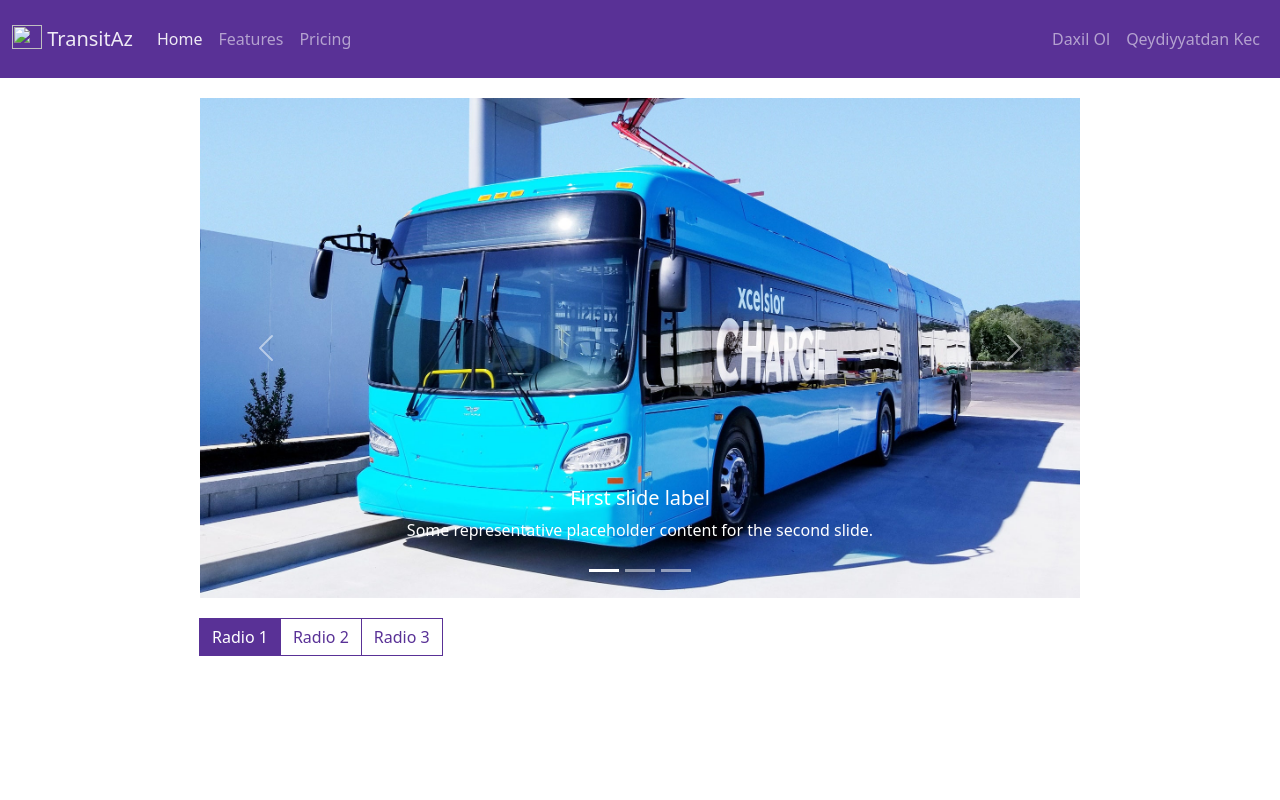
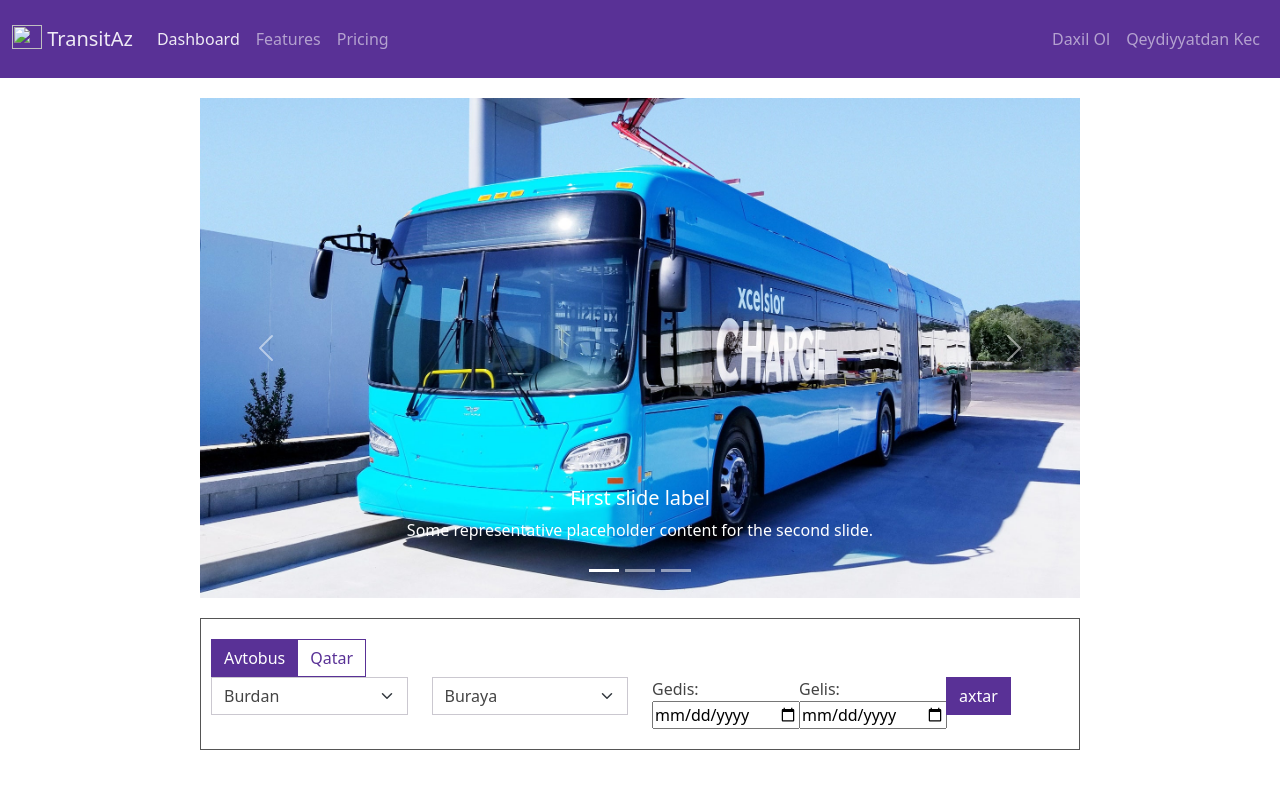
Before and after one commit to togrul2/TransitAz, a Django app: page /dashboard/ in a window 1280 px wide. Run offline with Django 3.2, Linux system fonts and the light colour scheme; some libraries are stand-ins or nearby versions.

Commit message:
dashboard 1.0

```diff
--- a/static/css/dashboard.css
+++ b/static/css/dashboard.css
@@ -4,4 +4,11 @@
 
 .choice-wrapper {
     margin: 20px 200px;
+    padding: 20px 10px;
+    border: 1px solid #555;
+    /* background-color: red; */
 }
+
+.hidden {
+    display: none;
+}
--- /dev/null
+++ b/static/js/dashboard.js
@@ -0,0 +1,14 @@
+let [...buttons] = document.querySelectorAll('.form-select-type');
+let [...forms] = document.querySelectorAll('.form-wrapper');
+
+    console.log(buttons);
+    buttons.forEach(button => {
+        button.addEventListener('click', () => {
+            buttons.forEach(button => { button.classList.remove('active') });
+            button.classList.add('active');
+
+            forms.forEach(form=>{form.classList.add('hidden');})
+            let form = document.querySelector(`.form-${button.dataset.form}`);
+            form.classList.remove('hidden');
+        })
+    });
--- a/templates/dashboard.html
+++ b/templates/dashboard.html
@@ -53,15 +53,55 @@
 </div>
 
 <div class="choice-wrapper">
-    <div class="btn-group" role="group" aria-label="Basic radio toggle button group">
-        <input type="radio" class="btn-check" name="btnradio" id="btnradio1" autocomplete="off" checked>
-        <label class="btn btn-outline-primary" for="btnradio1">Radio 1</label>
+    <div class="btn-group" role="group" aria-label="Basic mixed styles example">
+        <button data-form="bus" type="button" class="form-select-type btn btn-outline-primary active">Avtobus</button>
+        <button data-form="train" type="button" class="form-select-type btn btn-outline-primary">Qatar</button>
+    </div>
 
-        <input type="radio" class="btn-check" name="btnradio" id="btnradio2" autocomplete="off">
-        <label class="btn btn-outline-primary" for="btnradio2">Radio 2</label>
+    <div class="forms">
+        <div class="form-wrapper form-bus">
+            <form action="" method="get">
+                <div class="row">
+                    <div class="col-3">
+                        <select class="form-select" aria-label="Default select example">
+                            <option selected>Burdan</option>
+                            <option value="1">One</option>
+                            <option value="2">Two</option>
+                            <option value="3">Three</option>
+                        </select>
+                    </div>
+                    <div class="col-3">
 
-        <input type="radio" class="btn-check" name="btnradio" id="btnradio3" autocomplete="off">
-        <label class="btn btn-outline-primary" for="btnradio3">Radio 3</label>
+                        <select class="form-select" aria-label="Default select example">
+                            <option selected disabled>Buraya</option>
+
+                            <optgroup label="German Cars">
+                                <option value="mercedes">Mercedes</option>
+                                <option value="audi">Audi</option>
+                            </optgroup>
+                        </select>
+                    </div>
+                    <div class="col-2">
+                        <label for="start-date-1">Gedis: </label>
+                        <input type="date" name="" id="start-date-1">
+                    </div>
+                    <div class="col-2">
+                        <label for="arrive-date-1">Gelis: </label>
+                        <input type="date" name="" id="start-date-1">
+                    </div>
+                    <div class="col-2 "><button class="btn btn-primary">axtar</button></div>
+
+                </div>
+
+            </form>
+        </div>
+        <div class="form-wrapper form-train hidden">
+            Form2
+        </div>
     </div>
 </div>
+
+<script src="{% static 'js/dashboard.js' %}">
+
+</script>
 {% endblock %}
--- a/templates/utils/header.html
+++ b/templates/utils/header.html
@@ -11,7 +11,7 @@
 		</button>
 		<div class="collapse navbar-collapse" id="navbarText">
 			<ul class="navbar-nav me-auto mb-2 mb-lg-0">
-				<li class="nav-item"><a class="nav-link active" aria-current="page" href="#">Home</a></li>
+				<li class="nav-item"><a class="nav-link active" aria-current="page" href="{% url 'dashboard' %}">Dashboard</a></li>
 				<li class="nav-item"><a class="nav-link" href="#">Features</a></li>
 				<li class="nav-item"><a class="nav-link" href="#">Pricing</a></li>
 			</ul>
--- a/ticket/views.py
+++ b/ticket/views.py
@@ -9,4 +9,6 @@
 
 
 def dashboard(request):
-    return render(request, 'dashboard.html')
+    return render(request, 'dashboard.html', context={
+        'path': 'dashboard',
+    })
```
